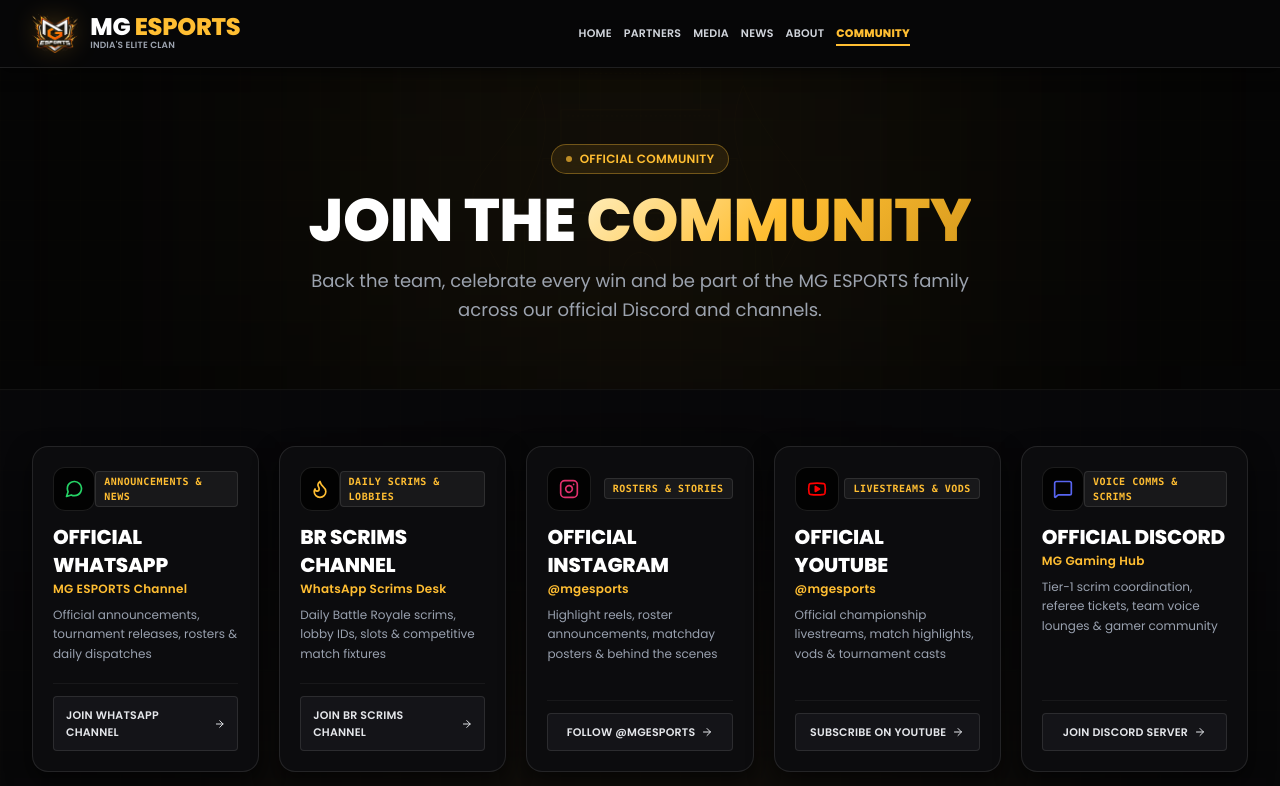
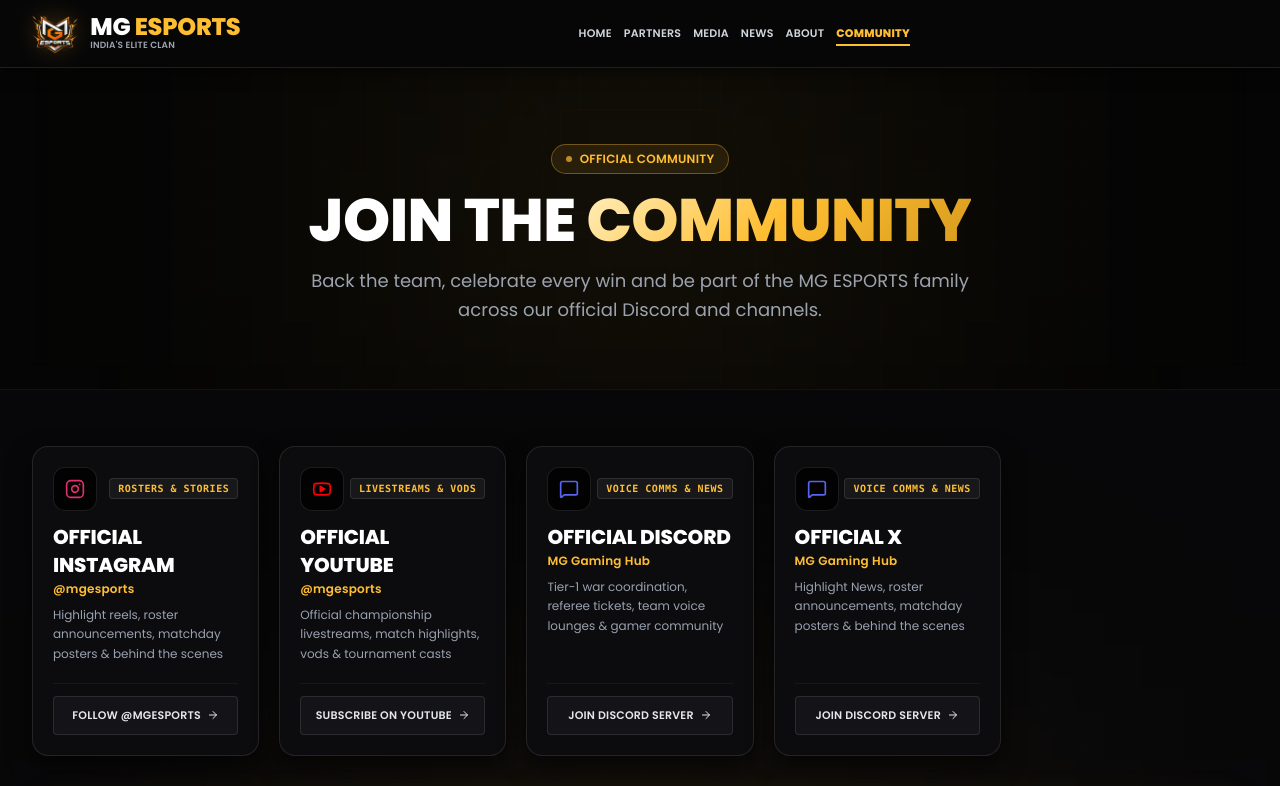
Before and after one commit to MgEsports/mgesports, a React (Vite) app: page /community in a window 1280 px wide. Shown: the top 786 px of the page. Built offline with nearby package versions, Linux system fonts and the light colour scheme; no server answers.

Commit message:
Update CommunitySection.tsx

```diff
--- a/src/sections/CommunitySection.tsx
+++ b/src/sections/CommunitySection.tsx
@@ -47,28 +47,6 @@ export const CommunitySection = ({ showHeader = true }: CommunitySectionProps) =
 
   const channels = [
     {
-      name: "OFFICIAL WHATSAPP",
-      title: "MG ESPORTS Channel",
-      label: "Official announcements, tournament releases, rosters & daily dispatches",
-      badge: "ANNOUNCEMENTS & NEWS",
-      icon: WhatsAppIcon,
-      accentColor: "#25D366",
-      borderHover: "hover:border-[#25D366] hover:shadow-[0_0_25px_rgba(37,211,102,0.3)]",
-      btnText: "JOIN WHATSAPP CHANNEL",
-      href: settings.whatsappUrl || "https://whatsapp.com/channel/mgesports",
-    },
-    {
-      name: "BR SCRIMS CHANNEL",
-      title: "WhatsApp Scrims Desk",
-      label: "Daily Battle Royale scrims, lobby IDs, slots & competitive match fixtures",
-      badge: "DAILY SCRIMS & LOBBIES",
-      icon: Flame,
-      accentColor: "#FFBE32",
-      borderHover: "hover:border-[#FFBE32] hover:shadow-[0_0_25px_rgba(255,190,50,0.3)]",
-      btnText: "JOIN BR SCRIMS CHANNEL",
-      href: settings.whatsappScrimsUrl || "https://whatsapp.com/channel/mgesports-scrims",
-    },
-    {
       name: "OFFICIAL INSTAGRAM",
       title: "@mgesports",
       label: "Highlight reels, roster announcements, matchday posters & behind the scenes",
@@ -93,8 +71,19 @@ export const CommunitySection = ({ showHeader = true }: CommunitySectionProps) =
     {
       name: "OFFICIAL DISCORD",
       title: "MG Gaming Hub",
-      label: "Tier-1 scrim coordination, referee tickets, team voice lounges & gamer community",
-      badge: "VOICE COMMS & SCRIMS",
+      label: "Tier-1 war coordination, referee tickets, team voice lounges & gamer community",
+      badge: "VOICE COMMS & News",
+      icon: MessageSquare,
+      accentColor: "#5865F2",
+      borderHover: "hover:border-[#5865F2] hover:shadow-[0_0_25px_rgba(88,101,242,0.3)]",
+      btnText: "JOIN DISCORD SERVER",
+      href: "https://x.com/mg13esports?s=11",
+    },
+     {
+      name: "OFFICIAL X",
+      title: "MG Gaming Hub",
+      label: "Highlight News, roster announcements, matchday posters & behind the scenes",
+      badge: "VOICE COMMS & News",
       icon: MessageSquare,
       accentColor: "#5865F2",
       borderHover: "hover:border-[#5865F2] hover:shadow-[0_0_25px_rgba(88,101,242,0.3)]",
```
